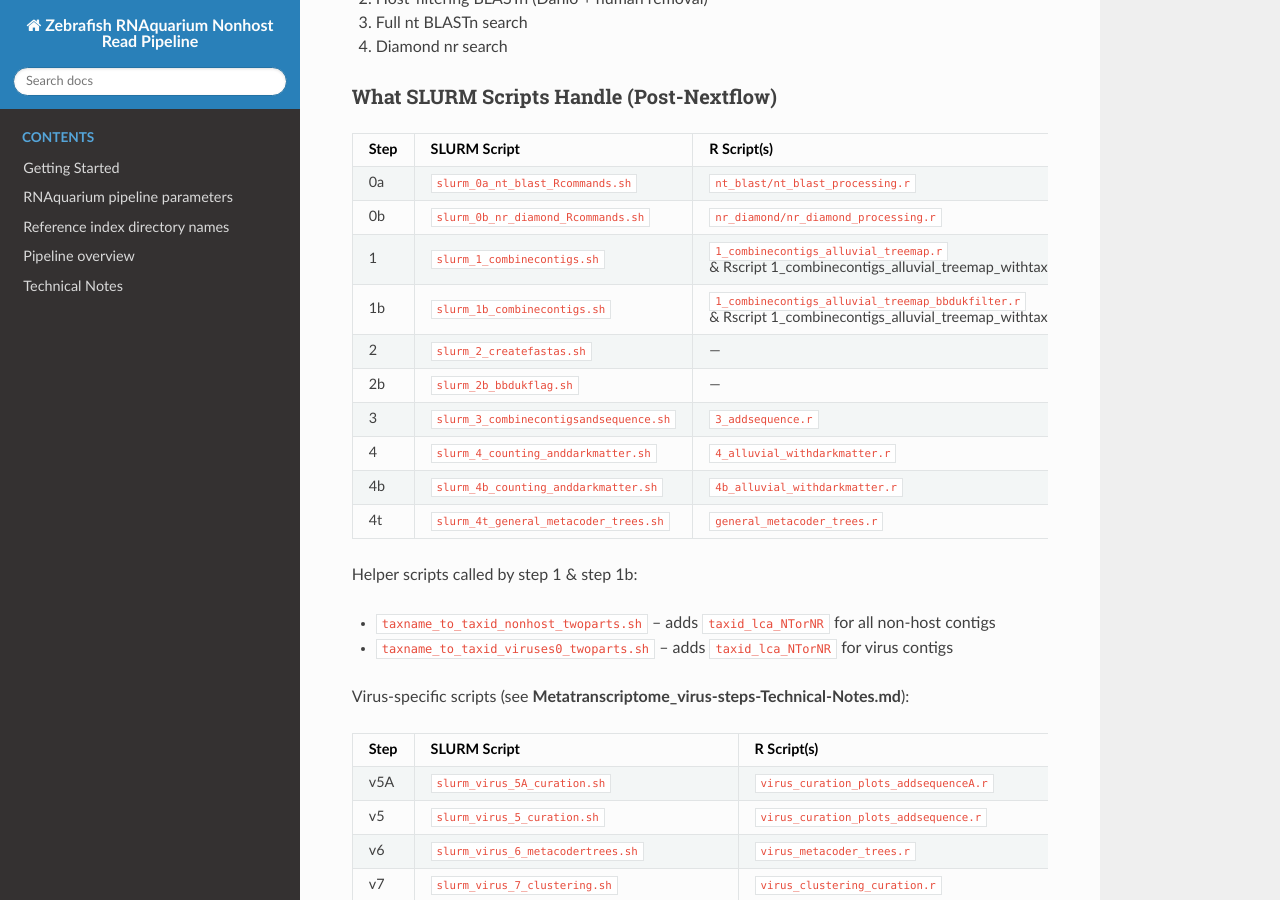
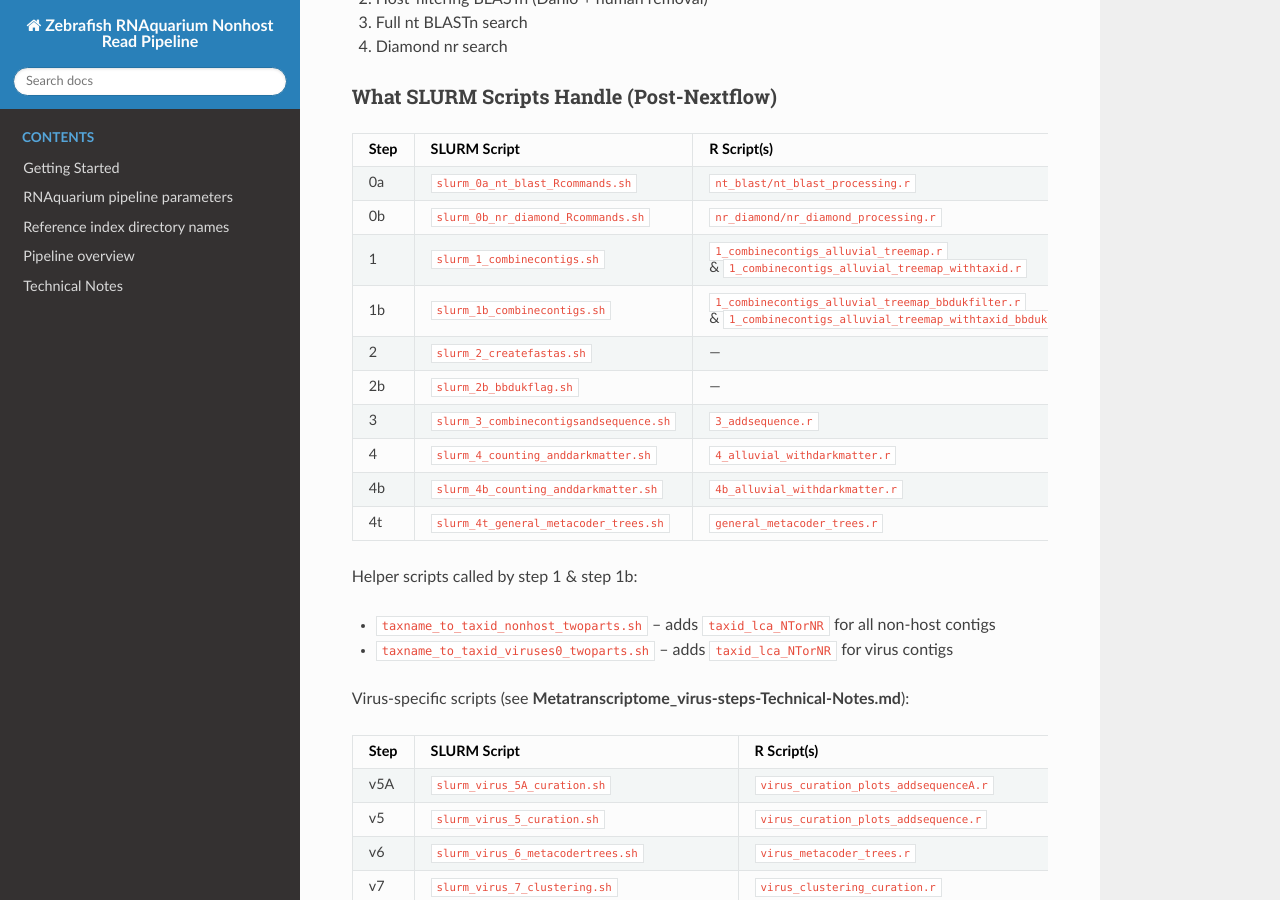
Before and after one commit to czbiohub-sf/RNAquarium, a Sphinx documentation site: the page built from docs/Metatranscriptome-Technical-Notes.md, in a window 1280 px wide and 900 px high, scrolled down 1191 px. Built offline with Sphinx 7.4.7 and the Read the Docs theme 3.1.0, drawn with Linux system fonts in a browser that asks for light colours.

Commit message:
Update Metatranscriptome-Technical-Notes.md
more minor update to script table

```diff
--- a/docs/Metatranscriptome-Technical-Notes.md
+++ b/docs/Metatranscriptome-Technical-Notes.md
@@ -43,8 +43,8 @@ Part II of the RNAquarium pipeline ("metatranscriptome") consumes **unmapped rea
 |------|--------------|-------------|-------------|
 | 0a | `slurm_0a_nt_blast_Rcommands.sh` | `nt_blast/nt_blast_processing.r` | Parse BLASTn outputs with Taxonomizr |
 | 0b | `slurm_0b_nr_diamond_Rcommands.sh` | `nr_diamond/nr_diamond_processing.r` | Parse Diamond outputs with Taxonomizr |
-| 1 | `slurm_1_combinecontigs.sh` | `1_combinecontigs_alluvial_treemap.r` & Rscript 1_combinecontigs_alluvial_treemap_withtaxid.r | Combine NT + NR results, LCA calculations; also calls `taxname_to_taxid_*.sh` scripts then final r commands in second R script |
-| 1b | `slurm_1b_combinecontigs.sh` | `1_combinecontigs_alluvial_treemap_bbdukfilter.r` & Rscript 1_combinecontigs_alluvial_treemap_withtaxid_bbdukfilter.r | Combine NT + NR results, LCA calculations after BBDuk filtering; also calls `taxname_to_taxid_*.sh` scripts then final r commands in second R script |
+| 1 | `slurm_1_combinecontigs.sh` | `1_combinecontigs_alluvial_treemap.r` & `1_combinecontigs_alluvial_treemap_withtaxid.r` | Combine NT + NR results, LCA calculations; also calls `taxname_to_taxid_*.sh` scripts then final r commands in second R script |
+| 1b | `slurm_1b_combinecontigs.sh` | `1_combinecontigs_alluvial_treemap_bbdukfilter.r` & `1_combinecontigs_alluvial_treemap_withtaxid_bbdukfilter.r` | Combine NT + NR results, LCA calculations after BBDuk filtering; also calls `taxname_to_taxid_*.sh` scripts then final r withtaxid commands in second R script |
 | 2 | `slurm_2_createfastas.sh` | — | Create FASTAs for each broad group |
 | 2b | `slurm_2b_bbdukflag.sh` | — | BBDuk adapter masking on contigs |
 | 3 | `slurm_3_combinecontigsandsequence.sh` | `3_addsequence.r` | Add sequences to taxonomy tables |
```
